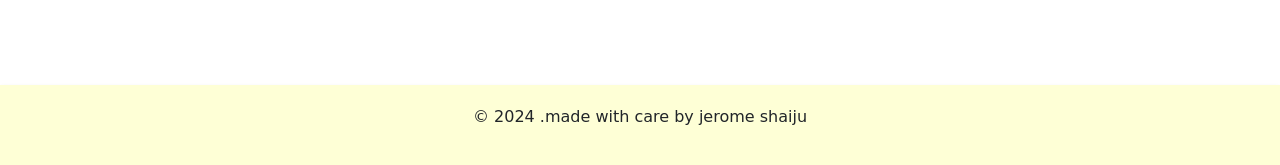
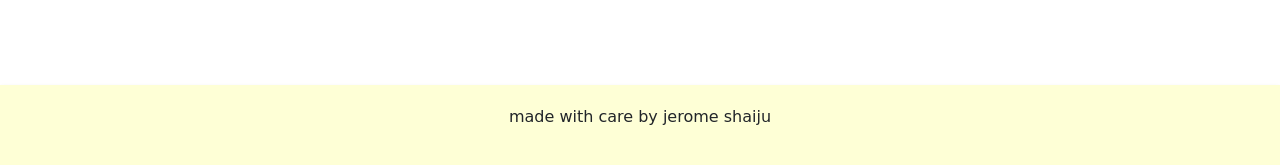
Before and after one commit to jeromeshaiju/POETIC-PAPYRUS, a Django app: page / in a window 1280 px wide. Shown: the part 635-800 px from the top of the page. Run offline with Django 5.2, Linux system fonts and the light colour scheme.

Commit message:
Update first.html

```diff
--- a/POETIC PAPYRUS/template/ai/first.html
+++ b/POETIC PAPYRUS/template/ai/first.html
@@ -36,7 +36,7 @@
     </div>
 
 <footer>
-    <p>&copy 2024 .made with care by jerome shaiju</p>
+    <p>made with care by jerome shaiju</p>
 </footer>
 
 </body>
```
